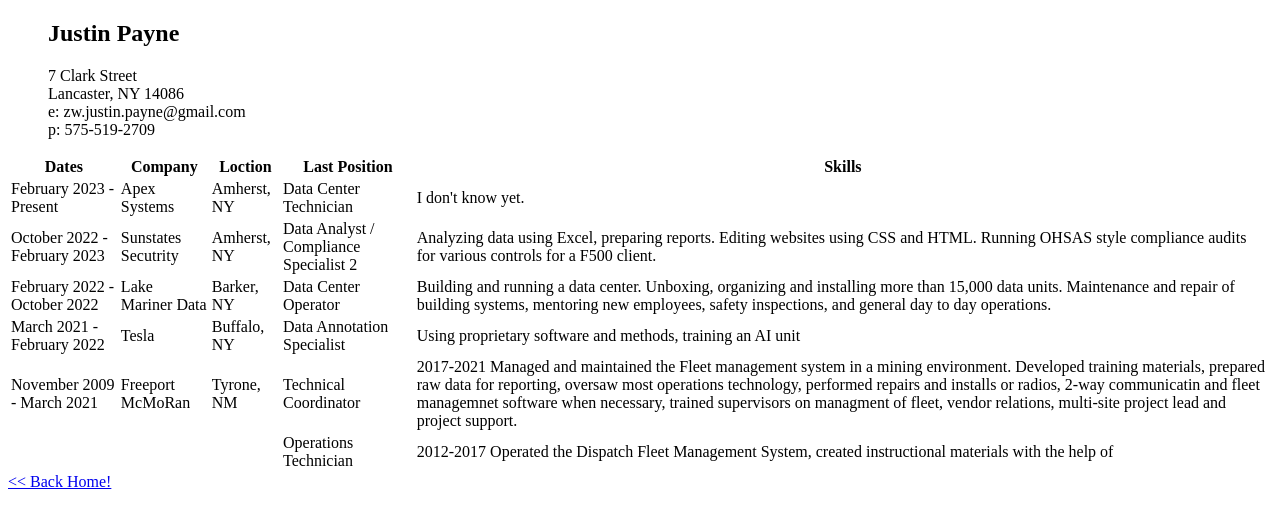
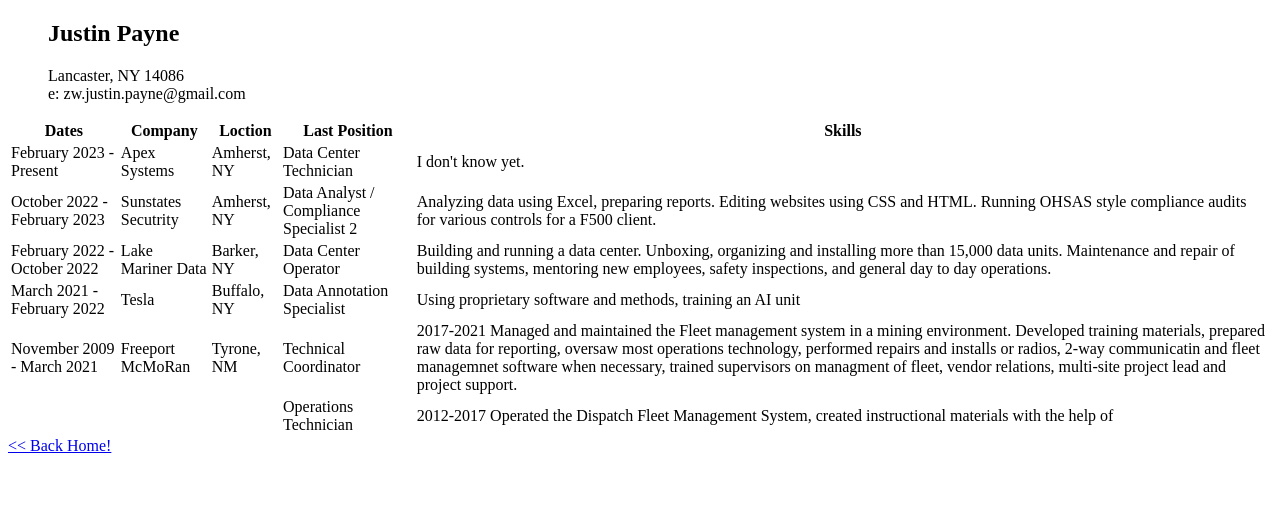
Before and after one commit to DaJMP/cv, a plain HTML site: page cv.html in a window 1280 px wide. Drawn offline with Linux system fonts and the light colour scheme.

Commit message:
Update cv.html

```diff
--- a/cv.html
+++ b/cv.html
@@ -8,10 +8,10 @@
 <body>
     <ul type="none">
       <li><h2>Justin Payne</h2></li>
-      <li>7 Clark Street</li>
+      <!--<li>7 Clark Street</li>-->
       <li>Lancaster, NY 14086</li>
       <li>e: zw.justin.payne@gmail.com</li>
-      <li>p: 575-519-2709</li>
+      <!--<li>p: 575-519-2709</li>-->
     </ul>
 
 
```
